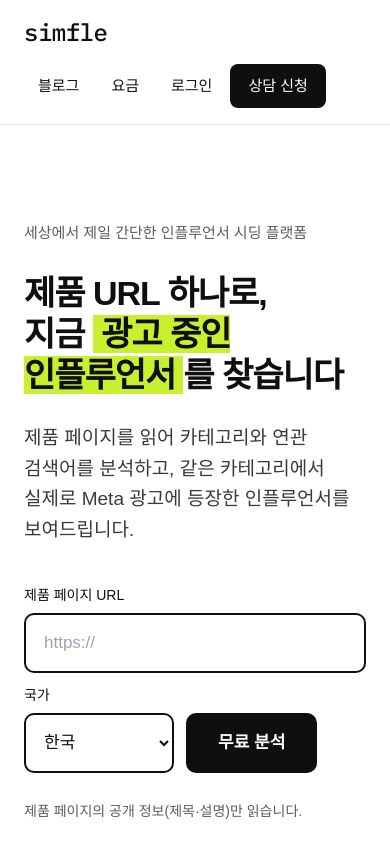
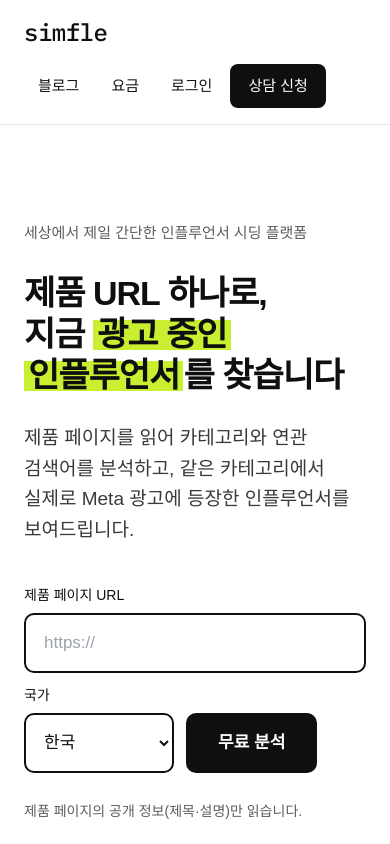
Before and after one commit to hagojob101-home/seeding-platform, a Next.js app: page /simfle in a window 390 px wide. Shown: the top 844 px of the page. Built offline with nearby package versions, Linux system fonts and the light colour scheme; a web font is replaced by a local one.

Commit message:
simfle 형광펜: 줄이 바뀌어도 줄마다 칠하고 줄 사이 틈 (모바일 정리)
Co-Authored-By: Claude Opus 5.5 <noreply@anthropic.com>

```diff
--- a/pages/simfle/index.js
+++ b/pages/simfle/index.js
@@ -74,7 +74,7 @@ const reducedMotion = () => typeof window !== 'undefined' && window.matchMedia('
 const fmt = n => (typeof n === 'number' ? n.toLocaleString('ko-KR') : n)
 const wrap = 'max-w-[1120px] mx-auto px-6'
 const h2 = 'm-0 text-[clamp(28px,3.8vw,44px)] leading-[1.25] tracking-[-0.03em] font-bold'
-const Mark = ({ children }) => <span className="bg-sf-accent px-1.5">{children}</span>
+const Mark = ({ children }) => <span className="sf-mark">{children}</span>
 
 const Check = ({ className = '' }) => (
   <svg aria-hidden="true" width="18" height="18" viewBox="0 0 24 24" fill="none" stroke="currentColor" strokeWidth="2.5" strokeLinecap="round" strokeLinejoin="round" className={`flex-none mt-1 ${className}`}><path d="M5 12l5 5 9-10" /></svg>
@@ -420,7 +420,7 @@ export default function Home() {
         <section className={`${wrap} pt-24 pb-20 flex flex-col gap-7`}>
           <p className="m-0 text-[15px] font-medium text-sf-sub">세상에서 제일 간단한 인플루언서 시딩 플랫폼</p>
           <h1 className="m-0 text-[clamp(34px,5.2vw,64px)] leading-[1.2] font-bold tracking-[-0.03em] max-w-[880px]">
-            제품 URL 하나로,<br />지금 <span className="bg-sf-accent px-2">광고 중인 인플루언서</span>를 찾습니다
+            제품 URL 하나로,<br />지금 <span className="sf-mark">광고 중인 인플루언서</span>를 찾습니다
           </h1>
           <p className="m-0 text-[19px] text-sf-body max-w-[640px]">제품 페이지를 읽어 카테고리와 연관 검색어를 분석하고, 같은 카테고리에서 실제로 Meta 광고에 등장한 인플루언서를 보여드립니다.</p>
 
--- a/styles/globals.css
+++ b/styles/globals.css
@@ -42,6 +42,8 @@ body {
 .sf-pc { transition: transform .2s ease, box-shadow .2s ease, border-color .2s ease; }
 .sf-pc:hover, .sf-pc:focus-within { transform: translate(-3px,-6px); box-shadow: 6px 8px 0 var(--sf-ink); border-color: var(--sf-ink); }
 .sf summary { cursor: pointer; }
+/* 형광펜: 줄이 바뀌어도 줄마다 따로 칠하고(clone) 위아래 줄 사이에 틈을 둔다 */
+.sf-mark { padding: 0 .12em; background: linear-gradient(transparent 14%, var(--sf-accent) 14%, var(--sf-accent) 92%, transparent 92%); -webkit-box-decoration-break: clone; box-decoration-break: clone; }
 @keyframes sf-in { from { opacity: 0; filter: blur(4px); transform: translateY(6px); } }
 @keyframes sf-live { 0% { opacity: .9; transform: scale(.4); } 100% { opacity: 0; transform: scale(1.3); } }
 @keyframes sf-pulse { 50% { opacity: .25; transform: scale(.8); } }
```
